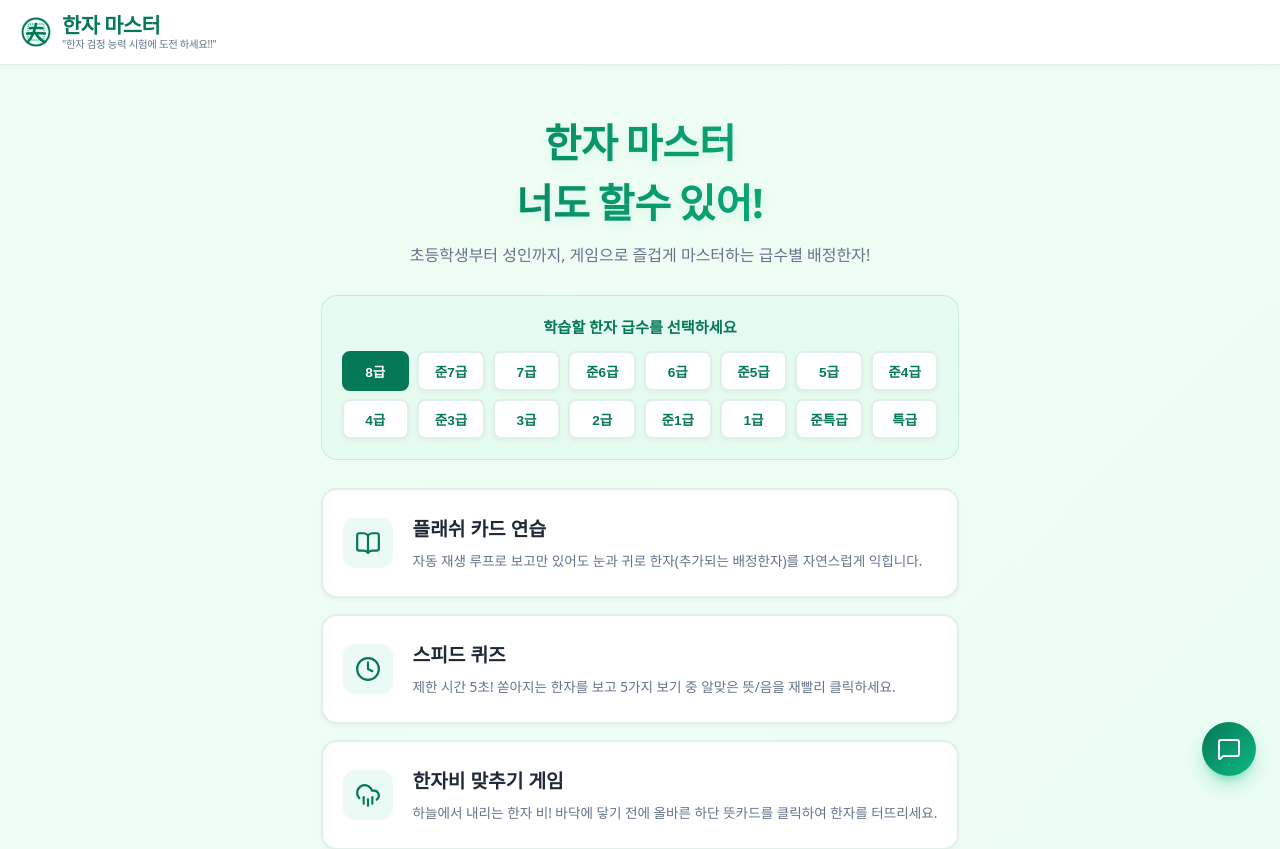
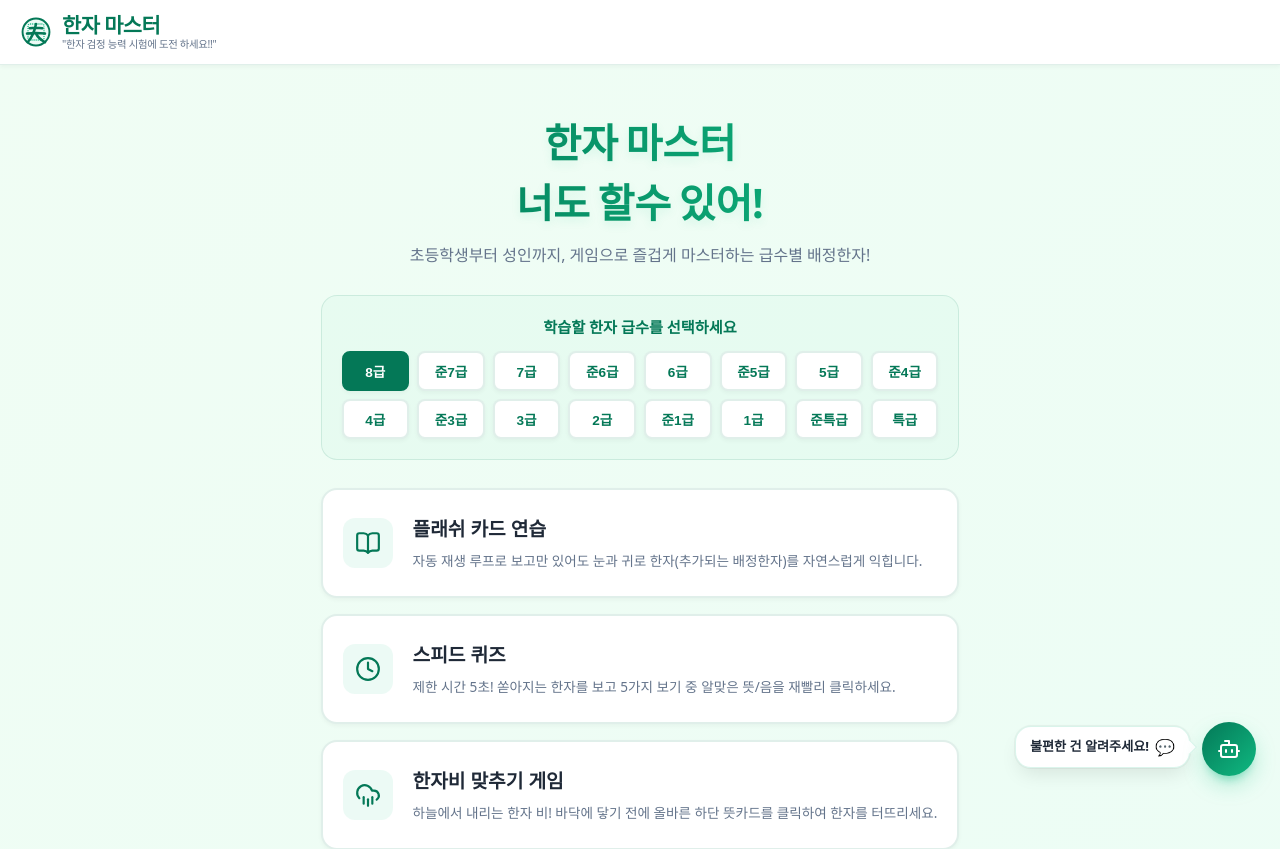
Before and after one commit to x110505x-del/hj, a React (Vite) app: page / in a window 1280 px wide. Shown: the top 849 px of the page. Built offline with nearby package versions, Linux system fonts and the light colour scheme; a web font is replaced by a local one.

Commit message:
feat: change feedback icon to chatbot with floating helper bubble, update footer text and prd.md

```diff
--- a/src/App.jsx
+++ b/src/App.jsx
@@ -159,7 +159,7 @@ export default function App() {
         borderTop: '1px solid var(--color-border)',
         backgroundColor: '#ffffff'
       }}>
-        &copy; 2026 한자 마스터. All Rights Reserved. | 어문회 급수별 스피드 & 낙하형 게임 수련장 🏆
+        &copy; 2026 한자 마스터. All Rights Reserved. | 급수별 한자 게임 수련장 🏆
       </footer>
 
       {/* Floating global feedback widget */}
--- a/src/components/FeedbackWidget.jsx
+++ b/src/components/FeedbackWidget.jsx
@@ -1,5 +1,5 @@
 import React, { useState, useEffect, useRef } from 'react';
-import { MessageSquare, X, Send, CheckCircle2, AlertTriangle, Frown, Lightbulb } from 'lucide-react';
+import { MessageSquare, X, Send, CheckCircle2, AlertTriangle, Frown, Lightbulb, Bot } from 'lucide-react';
 
 export default function FeedbackWidget() {
   const [isOpen, setIsOpen] = useState(false);
@@ -68,6 +68,50 @@ export default function FeedbackWidget() {
 
   return (
     <>
+      {/* "불편한 건 알려주세요!" Speech Bubble */}
+      {!isOpen && (
+        <div
+          className="feedback-speech-bubble"
+          style={{
+            position: 'fixed',
+            bottom: '31px',
+            right: '90px',
+            backgroundColor: '#ffffff',
+            color: '#1f2937',
+            padding: '8px 14px',
+            borderRadius: '16px',
+            boxShadow: '0 10px 20px -5px rgba(0, 0, 0, 0.1), 0 0 1px 1px rgba(0, 0, 0, 0.05)',
+            fontSize: '0.82rem',
+            fontWeight: 'bold',
+            zIndex: 9999,
+            pointerEvents: 'none',
+            whiteSpace: 'nowrap',
+            display: 'flex',
+            alignItems: 'center',
+            gap: '6px',
+            border: '1px solid rgba(16, 185, 129, 0.15)',
+            animation: 'bubbleFloat 3s ease-in-out infinite'
+          }}
+        >
+          <span>불편한 건 알려주세요!</span>
+          <span style={{ fontSize: '1rem' }}>💬</span>
+          {/* Small Speech Bubble Tail */}
+          <div
+            style={{
+              position: 'absolute',
+              right: '-6px',
+              top: '50%',
+              transform: 'translateY(-50%) rotate(45deg)',
+              width: '10px',
+              height: '10px',
+              backgroundColor: '#ffffff',
+              borderRight: '1px solid rgba(16, 185, 129, 0.15)',
+              borderTop: '1px solid rgba(16, 185, 129, 0.15)'
+            }}
+          />
+        </div>
+      )}
+
       {/* Floating Trigger Button */}
       <button
         onClick={() => setIsOpen(!isOpen)}
@@ -94,7 +138,7 @@ export default function FeedbackWidget() {
         }}
         title="개발자에게 피드백 보내기"
       >
-        {isOpen ? <X size={24} /> : <MessageSquare size={24} />}
+        {isOpen ? <X size={24} /> : <Bot size={24} />}
       </button>
 
       {/* Hover effect styling injected via style tag */}
@@ -381,7 +425,7 @@ export default function FeedbackWidget() {
         </div>
       </div>
 
-      {/* Global CSS for spin and fadeIn animations */}
+      {/* Global CSS for spin, fadeIn and bubbleFloat animations */}
       <style>{`
         @keyframes spin {
           to { transform: rotate(360deg); }
@@ -390,6 +434,14 @@ export default function FeedbackWidget() {
           from { opacity: 0; transform: scale(0.98); }
           to { opacity: 1; transform: scale(1); }
         }
+        @keyframes bubbleFloat {
+          0%, 100% {
+            transform: translateY(0);
+          }
+          50% {
+            transform: translateY(-6px);
+          }
+        }
       `}</style>
     </>
   );
```
Also changed, not shown: 1 other file (tests, documents, lock files or other folders).
